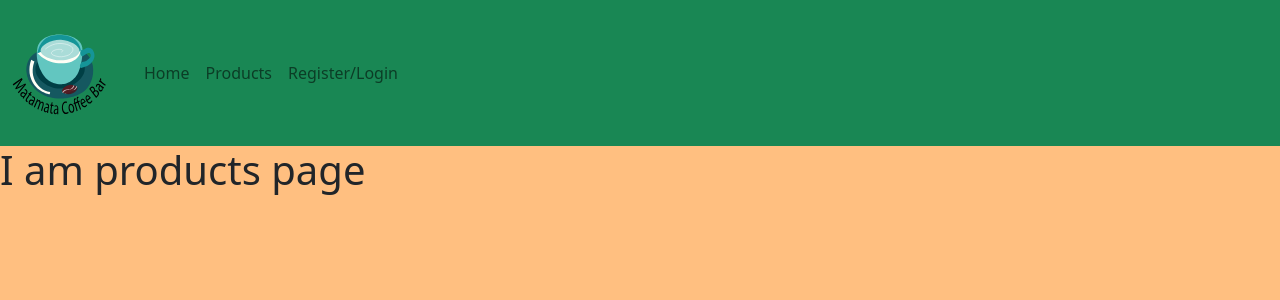
After one commit to aksaule-bagytzhanova/first-project, a Django app: page /products/ in a window 1280 px wide. The commit adds this page. Shown: the top 300 px of the page. Run offline with Django 3.2, Linux system fonts and the light colour scheme; some libraries are stand-ins or nearby versions.

Commit message:
Work with Urls and product, login files

```diff
--- a/yogurt/templates/index.html
+++ b/yogurt/templates/index.html
@@ -16,19 +16,19 @@
 <body>
 
 <nav class="navbar navbar-expand-lg navbar-light bg-success">
-  <a class="navbar-brand" href="#">
+  <a class="navbar-brand" href="{% url 'home' %}">
     <img src="{% static 'img/logo.svg' %}" width="120" height="120" alt="">
   </a>
   <div class="collapse navbar-collapse" id="navbarNav">
     <ul class="navbar-nav">
       <li class="nav-item active">
-        <a class="nav-link" href="#">Home<span class="sr-only"></span></a>
+        <a class="nav-link" href="{% url 'home' %}">Home<span class="sr-only"></span></a>
       </li>
       <li class="nav-item">
-        <a class="nav-link" href="#">Products</a>
+        <a class="nav-link" href="{% url 'products' %}">Products</a>
       </li>
       <li class="nav-item">
-        <a class="nav-link" href="#">Redister/Login</a>
+        <a class="nav-link" href="{% url 'regin' %}">Register/Login</a>
       </li>
     </ul>
   </div>
--- /dev/null
+++ b/yogurt/templates/products.html
@@ -0,0 +1,7 @@
+{% extends 'index.html' %}
+
+{% block content %}
+
+<h1>I am products page</h1>
+
+{% endblock %}
--- a/yogurt/yogurtshop/urls.py
+++ b/yogurt/yogurtshop/urls.py
@@ -4,4 +4,6 @@ from . import views
 
 urlpatterns = [
     path('', views.home, name='home'),
+    path('products/', views.products, name='products'),
+    path('regin/', views.regin, name='regin'),
 ]
--- a/yogurt/yogurtshop/views.py
+++ b/yogurt/yogurtshop/views.py
@@ -4,3 +4,9 @@ from django.shortcuts import render
 # Create your views here.
 def home(request):
     return render(request,'home.html')
+
+def products(request):
+    return render(request,'products.html')
+
+def regin(request):
+    return render(request,'regin.html')
```
Also changed, not shown: yogurt/templates/regin.html (added, +7 -0 lines).
